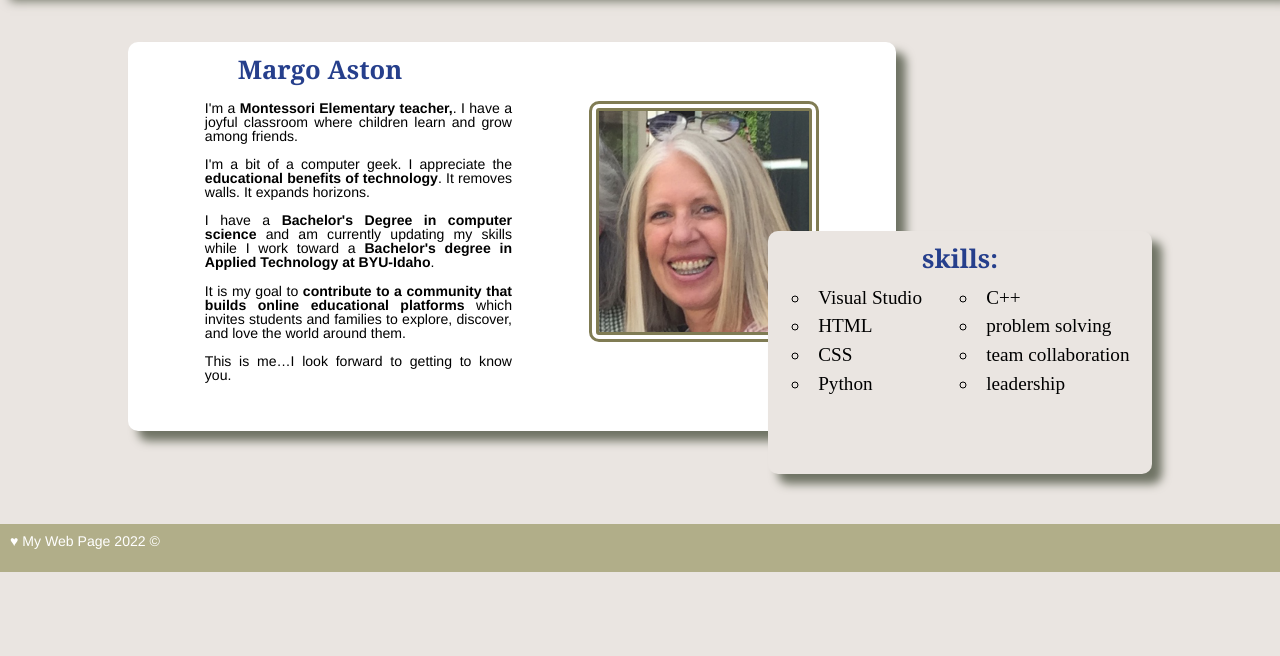
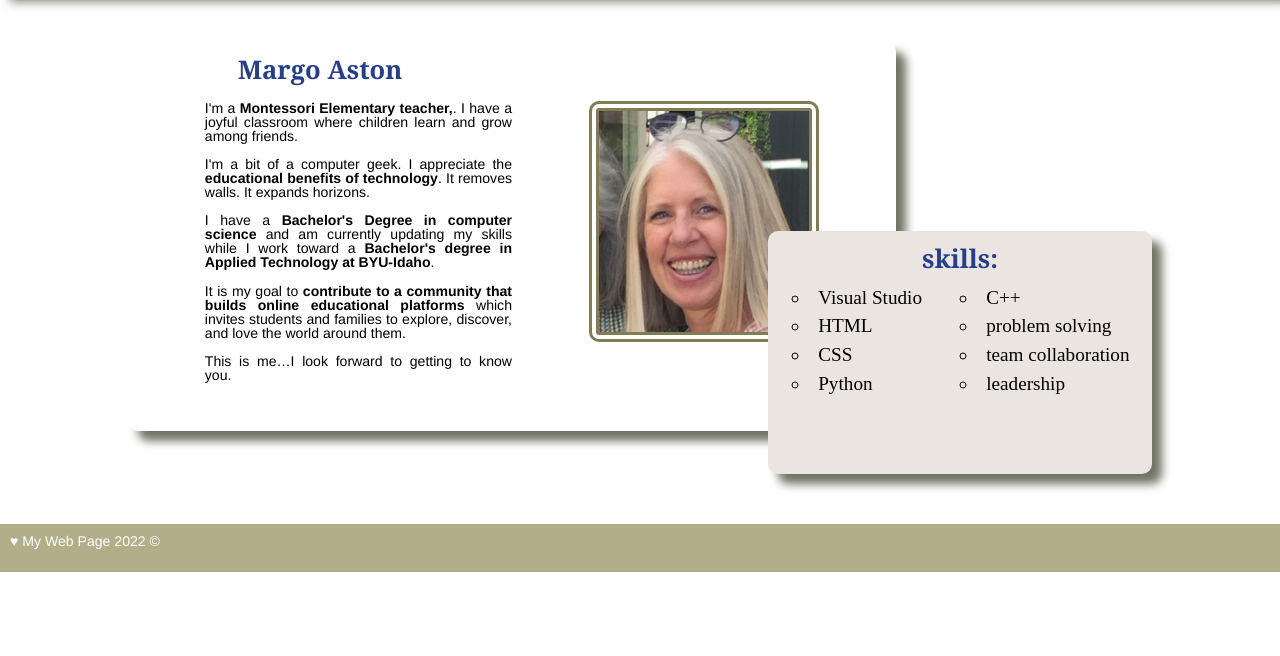
Before and after one commit to MargoAston/talking_about_me, a plain HTML site: page index.html in a window 1280 px wide. Shown: the part 144-800 px from the top of the page. Drawn offline with Linux system fonts and the light colour scheme.

Commit message:
testing color

```diff
--- a/styles/styles.css
+++ b/styles/styles.css
@@ -7,7 +7,7 @@
 
 body {
     text-align: center;
-    background-color: #eae5e1;
+    background-color: white;
 
 }
 
```
